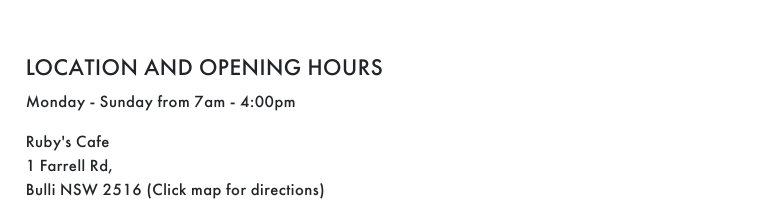
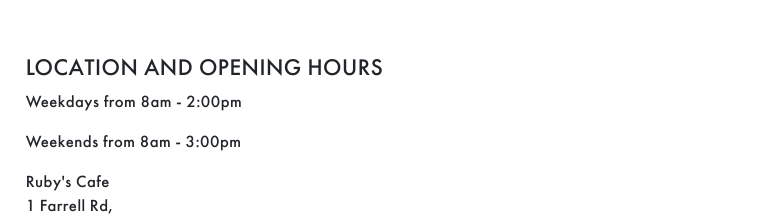
Before and after one commit to genevieveloreal/rubys-cafe, a plain HTML site: page index.html in a window 1280 px wide. Shown: the part 4541-4758 px from the top of the page, 496-1280 px from the left. Drawn offline with nearby package versions, Linux system fonts and the light colour scheme.

Commit message:
working hours

```diff
--- a/index.html
+++ b/index.html
@@ -39,7 +39,7 @@
 
       "name": "Ruby's Cafe",
       "openingHours": [
-        "Mo-Su 7:00-15:30"
+        "Mo-Su 8:00-14:00"
       ],
       "priceRange": "$$",
       "servesCuisine": [
@@ -317,7 +317,8 @@
                 </div>
                 <div class="content-left col-sm-12 col-md-8">
                         <h2>Location and Opening Hours</h2>
-                        <p>Monday - Sunday from 7am - 4:00pm</p>
+                        <p>Weekdays from 8am - 2:00pm</p>
+                        <p>Weekends from 8am - 3:00pm</p>
                         <p>
                             Ruby's Cafe<br/>
                             1 Farrell Rd,<br/>
```
